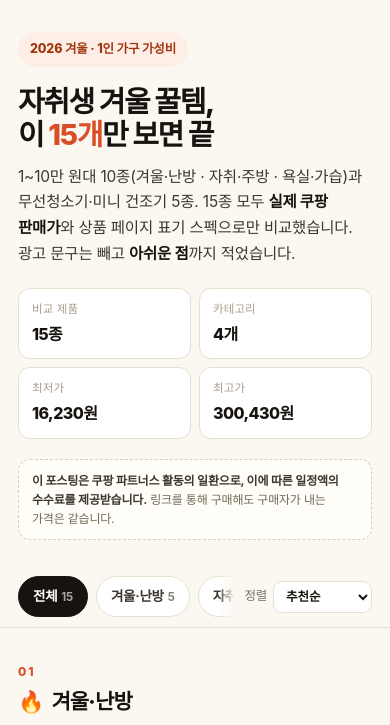
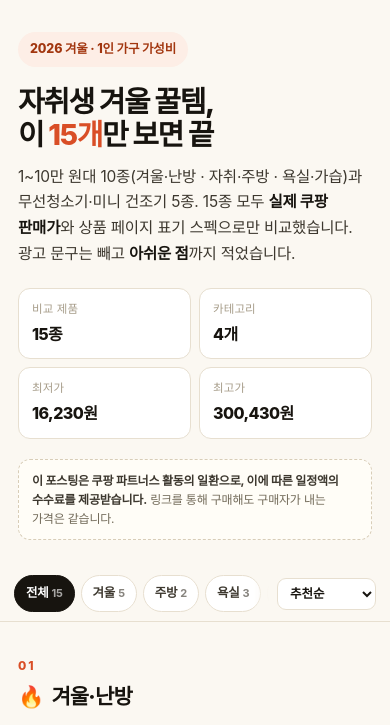
Before and after one commit to wodnr2295-design/jupjup-deal, a plain HTML site: page index.html in a window 390 px wide. Shown: the part 61-786 px from the top of the page. Drawn offline with Linux system fonts and the light colour scheme.

Commit message:
모바일 필터 바 정리: 칩 라벨을 짧게(겨울·주방·욕실·가전) 하고 정렬 라벨 숨겨 한 줄에 더 보이게

```diff
--- a/assets/app.js
+++ b/assets/app.js
@@ -154,8 +154,8 @@
     var html = '<button class="chip" type="button" data-filter="all" aria-pressed="true">전체' +
       '<span class="chip__count">' + total + "</span></button>";
     cats.forEach(function (c) {
-      html += '<button class="chip" type="button" data-filter="' + esc(c.id) + '" aria-pressed="false">' +
-        esc(c.label) + '<span class="chip__count">' + productsOf(c.id).length + "</span></button>";
+      html += '<button class="chip" type="button" data-filter="' + esc(c.id) + '" aria-pressed="false" title="' + esc(c.label) + '">' +
+        esc(c.short || c.label) + '<span class="chip__count">' + productsOf(c.id).length + "</span></button>";
     });
     $("#chips").innerHTML = html;
   }
--- a/assets/style.css
+++ b/assets/style.css
@@ -149,6 +149,13 @@ button{font:inherit; color:inherit; cursor:pointer}
 .sort select{
   border:1px solid var(--line); background:var(--card); color:var(--ink);
   font-size:12.5px; font-weight:700; padding:7px 8px; border-radius:9px;
+}
+@media (max-width:600px){
+  .sort__t{display:none}
+  .filterbar__in{padding:9px 14px; gap:8px}
+  #chips{gap:6px}
+  .chip{font-size:12.5px; padding:7px 11px}
+  .chip__count{font-size:11px; margin-left:3px}
 }
 
 /* ---------- sections ---------- */
--- a/index.html
+++ b/index.html
@@ -89,7 +89,7 @@
         <button class="chip" type="button" data-filter="all" aria-pressed="true">전체</button>
       </div>
       <label class="sort">
-        정렬
+        <span class="sort__t">정렬</span>
         <select id="sortSelect" aria-label="정렬 기준">
           <option value="pick">추천순</option>
           <option value="price-asc">가격 낮은순</option>
```
